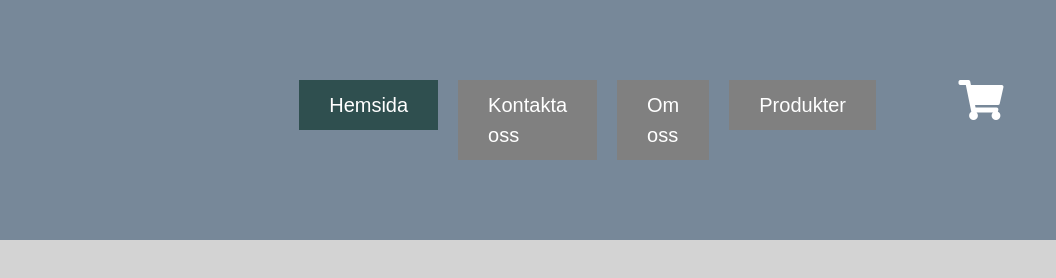
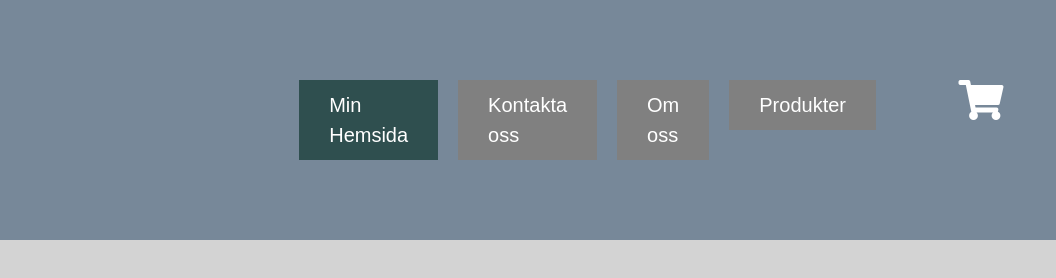
Before and after one commit to Barnor2907/hello-world, a plain HTML site: page index.html in a window 1280 px wide. Shown: the top 278 px of the page, 224-1280 px from the left. Drawn offline with Linux system fonts and the light colour scheme.

Commit message:
Ändrade Hemsida
Ändrade från Hemsida till Min Hemsida

```diff
--- a/index.html
+++ b/index.html
@@ -38,7 +38,7 @@
                 <ul class="menu">
                     <li id="mi-1" class="menu-item active"></li>
                     <li class="menu-item active">
-                        <a href="./index.html">Hemsida</a>
+                        <a href="./index.html">Min Hemsida</a>
                 </li>
                 <li class="menu-item">
                        <a href="./kontakt.html">Kontakta oss</a>
```
